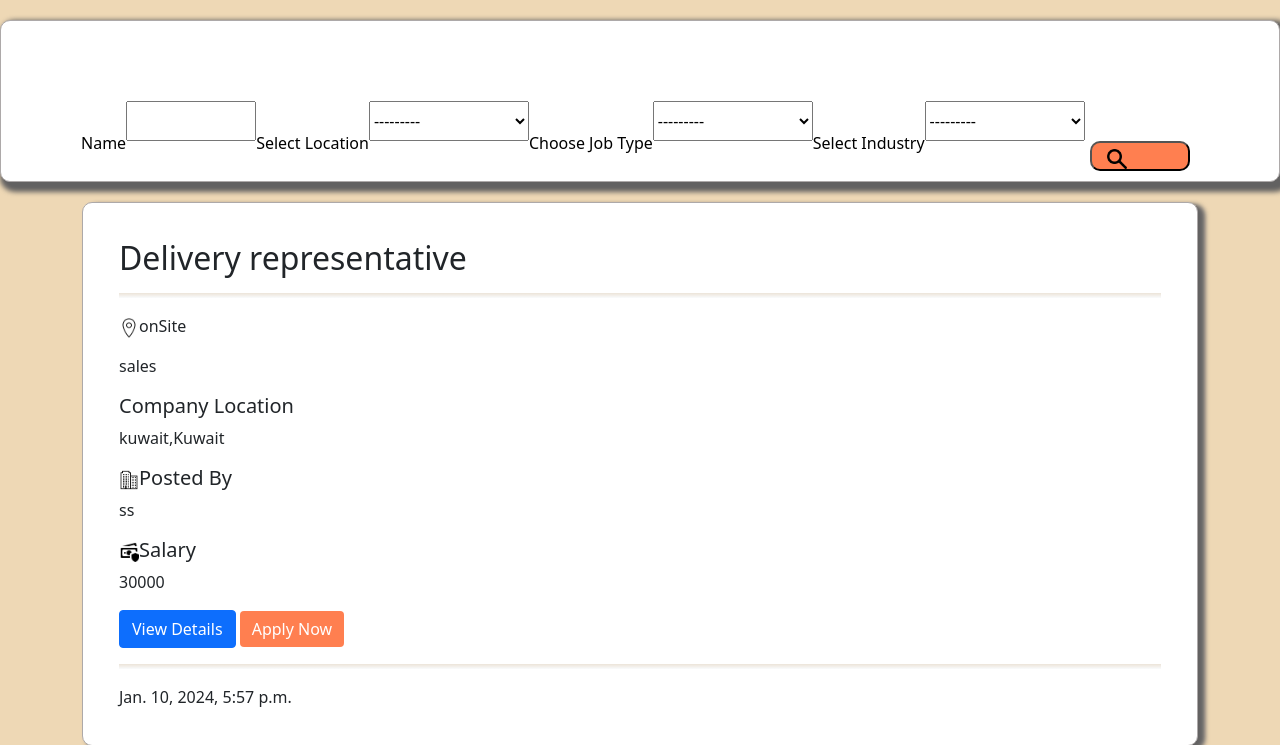
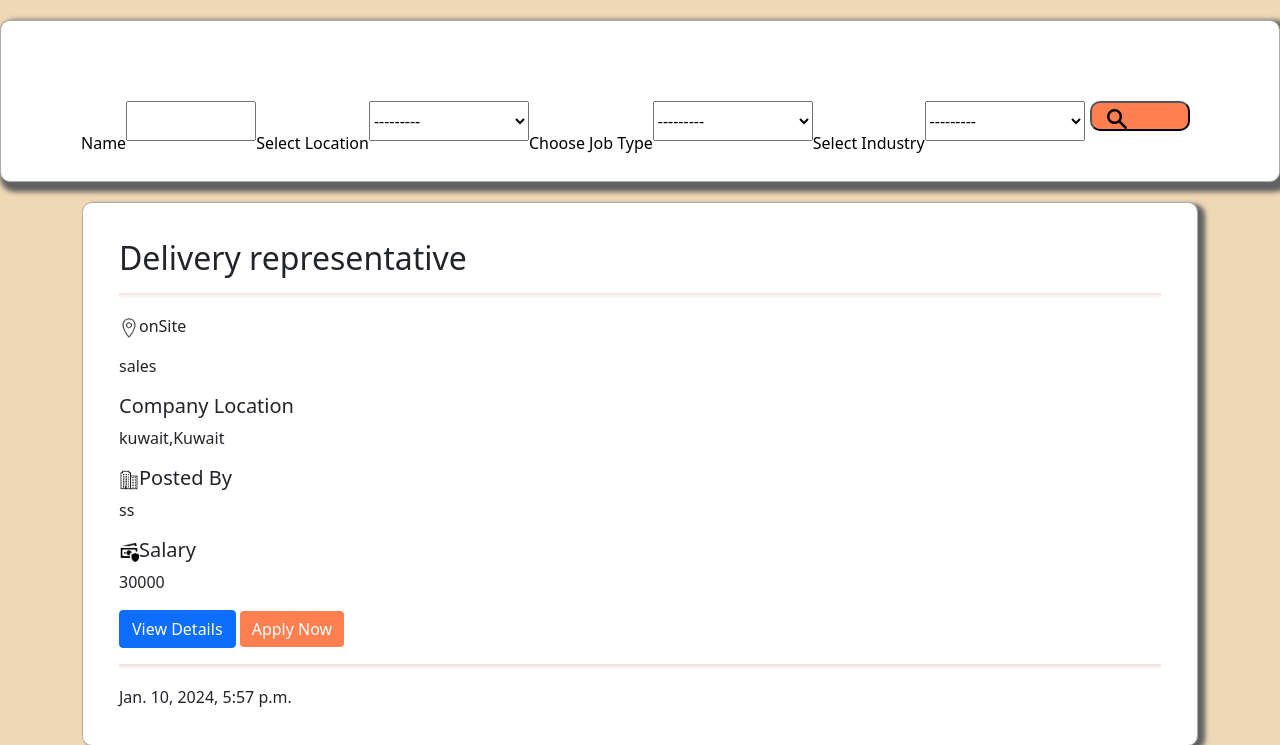
Before and after one commit to fatimatoghoz23/job-portal, a Django app: page /alljobs/ in a window 1280 px wide. Shown: the part 70-815 px from the top of the page. Run offline with Django 4.2, Linux system fonts and the light colour scheme; data comes from the database, SQL or seed files in the repository.

Commit message:
Update style.css

```diff
--- a/project/static/css/style.css
+++ b/project/static/css/style.css
@@ -486,7 +486,6 @@ button:hover{
   /* border: 1px solid rgb(152, 150, 150); */
   color: #000;
   font-size: 20px;
-  top: 40px;
   width: 100px;
   border-radius: 10px;
   background-color: coral;
```
